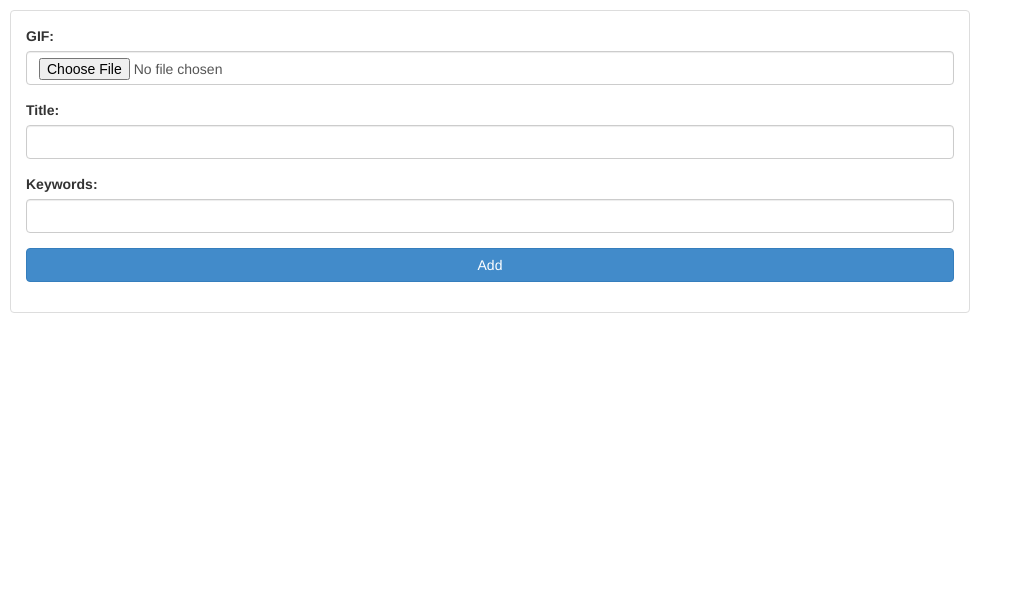
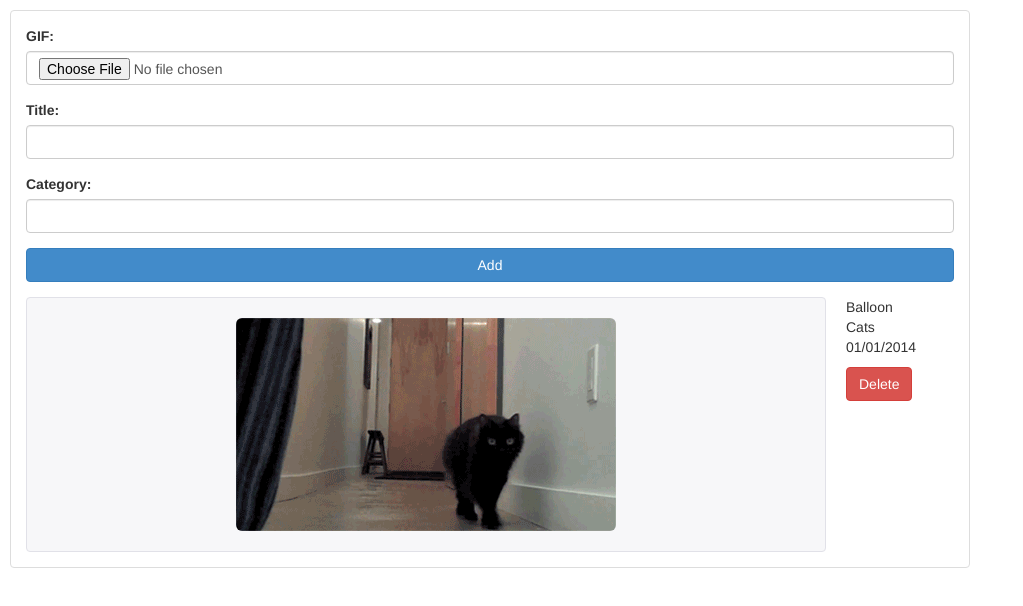
Before and after one commit to blegger/gif-repo, a plain HTML site: page index.html in a window 1280 px wide. Shown: the whole page, without its empty margins (0-1023 px from the left). Drawn offline with Linux system fonts and the light colour scheme.

Commit message:
Use backbone template to display data

```diff
--- a/css/site-style.css
+++ b/css/site-style.css
@@ -8,3 +8,14 @@
 	border-style: solid;
 	margin:10px;
 }
+.gif-outer-wrapper {
+	margin-bottom:40px;
+}
+.gif-wrapper {
+	padding:20px;
+	width:800px;
+	background-color:#f7f7f9;
+	border:1px solid #e1e1e8;
+	border-radius:4px;
+	margin-right:20px;
+}
--- a/index.html
+++ b/index.html
@@ -7,19 +7,19 @@
 		<link rel="stylesheet" href="css/site-style.css">
     </head>
     <body>
-		<div id="favoriteGifs" class="form-container col-md-9">
+		<div id="gifs" class="form-container col-md-9">
 			<form id="addGif" action="#">
 				<div class="form-group">
-					<label for="gif">GIF: </label>
-					<input id="gif" type="file" class="form-control" />
+					<label for="src">GIF: </label>
+					<input id="src" type="file" class="form-control" />
 				</div>
 				<div class="form-group">
 					<label for="title">Title: </label>
 					<input id="title" type="text" class="form-control"/>
 				</div>
 				<div class="form-group">
-					<label for="keywords">Keywords: </label>
-					<input id="keywords" type="text" class="form-control" />
+					<label for="category">Category: </label>
+					<input id="category" type="text" class="form-control" />
 
 				</div>
 				<div class="form-group">
@@ -28,15 +28,23 @@
 			</form>
 		</div>
 		<script id="gifTemplate" type="text/template">
-			<img src="<%= gif %>"/>
-			<ul>
+			<div class="gif-wrapper pull-left highlight">
+				<img src="<%= src %>" class="img-rounded center-block"/>
+			</div>
+			<ul class="list-unstyled">
 				<li><%= title %></li>
-				<li><%= keywords %></li>
+				<li><%= category %></li>
+				<li><%= uploadDate %></li>
 			</ul>
-			<button class="delete">Delete</button>
+			<button class="btn btn-danger">Delete</button>
 		</script>
 		<script src="js/lib/jquery-1.10.2.min.js"></script>
 		<script src="js/lib/underscore-min.js"></script>
 		<script src="js/lib/backbone-min.js"></script>
+		<script src="js/models/gif.js"></script>
+        <script src="js/collections/library.js"></script>
+        <script src="js/views/gif.js"></script>
+        <script src="js/views/library.js"></script>
+        <script src="js/app.js"></script>
     </body>
 </html>
--- /dev/null
+++ b/js/app.js
@@ -0,0 +1,8 @@
+var app = app || {};
+
+$(function() {
+    var gifs = [
+        { title: 'Balloon', src: 'img/balloon-cat.gif', category: 'Cats', uploadDate: '01/01/2014', keywords: 'balloon cat' }
+    ];
+    new app.LibraryView( gifs );
+});
--- /dev/null
+++ b/js/collections/library.js
@@ -0,0 +1,5 @@
+var app = app || {};
+
+app.Library = Backbone.Collection.extend({
+    model: app.Gif
+});
--- /dev/null
+++ b/js/models/gif.js
@@ -0,0 +1,10 @@
+var app = app || {};
+
+app.Gif = Backbone.Model.extend({
+    defaults: {
+        src: '',
+        title: 'No title',
+        category: 'None',
+		uploadDate: new Date()
+    }
+});
--- /dev/null
+++ b/js/views/gif.js
@@ -0,0 +1,13 @@
+var app = app || {};
+
+app.GifView = Backbone.View.extend({
+    tagName: 'div',
+    className: 'gif-outerwrapper clearfix',
+    template: _.template( $( '#gifTemplate' ).html() ),
+
+    render: function() {
+        //this.$el is what we defined in tagName. use $el to get access to jQuery html() function
+        this.$el.html( this.template( this.model.toJSON() ) );
+        return this;
+    }
+});
--- /dev/null
+++ b/js/views/library.js
@@ -0,0 +1,26 @@
+var app = app || {};
+
+app.LibraryView = Backbone.View.extend({
+    el: '#gifs',
+
+    initialize: function( initialGifs ) {
+        this.collection = new app.Library( initialGifs );
+        this.render();
+    },
+
+    // render library by rendering each GIF in its collection
+    render: function() {
+        this.collection.each(function( item ) {
+            this.renderGif( item );
+        }, this );
+    },
+
+    // render a GIF by creating a GifView and appending the
+    // element it renders to the library's element
+    renderGif: function( item ) {
+        var gifView = new app.GifView({
+            model: item
+        });
+        this.$el.append( gifView.render().el );
+    }
+});
```
Also changed, not shown: img/balloon-cat.gif (added).
